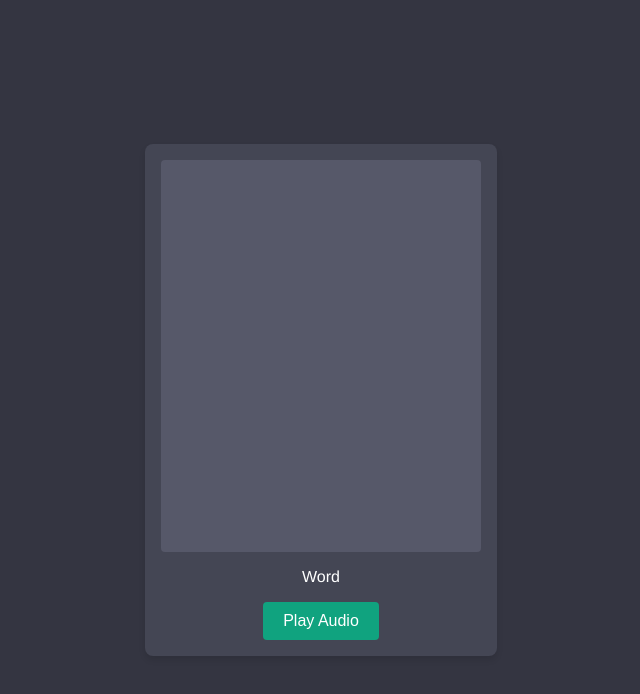
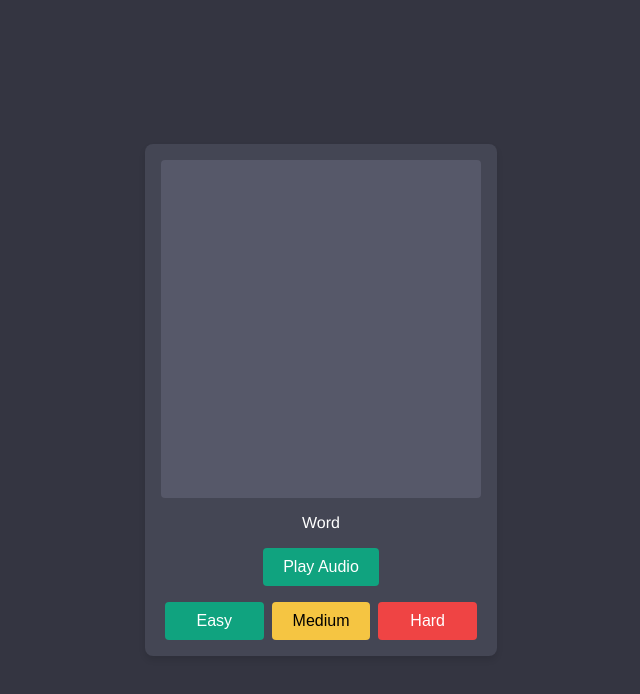
Before and after one commit to LAPrice90/flashcards, a plain HTML site: page index.html in a window 1280 px wide. Shown: the whole page, without its empty margins (319-959 px from the left). Drawn offline with Linux system fonts and the light colour scheme.

Commit message:
Add difficulty selection buttons

```diff
--- a/index.html
+++ b/index.html
@@ -13,6 +13,11 @@
     </div>
     <div class="word">Word</div>
     <button class="audio-button">Play Audio</button>
+    <div class="difficulty-buttons">
+      <button class="easy-button">Easy</button>
+      <button class="medium-button">Medium</button>
+      <button class="hard-button">Hard</button>
+    </div>
   </div>
 </body>
 </html>
--- a/styles.css
+++ b/styles.css
@@ -51,3 +51,35 @@ body {
 .audio-button:hover {
   background-color: #0e8c6a;
 }
+
+.difficulty-buttons {
+  width: 100%;
+  display: flex;
+  justify-content: space-between;
+  margin-top: 16px;
+}
+
+.difficulty-buttons button {
+  flex: 1;
+  border: none;
+  border-radius: 4px;
+  padding: 10px 0;
+  font-size: 1rem;
+  cursor: pointer;
+  margin: 0 4px;
+}
+
+.easy-button {
+  background-color: #10a37f;
+  color: #ffffff;
+}
+
+.medium-button {
+  background-color: #f5c542;
+  color: #000000;
+}
+
+.hard-button {
+  background-color: #ef4444;
+  color: #ffffff;
+}
```
